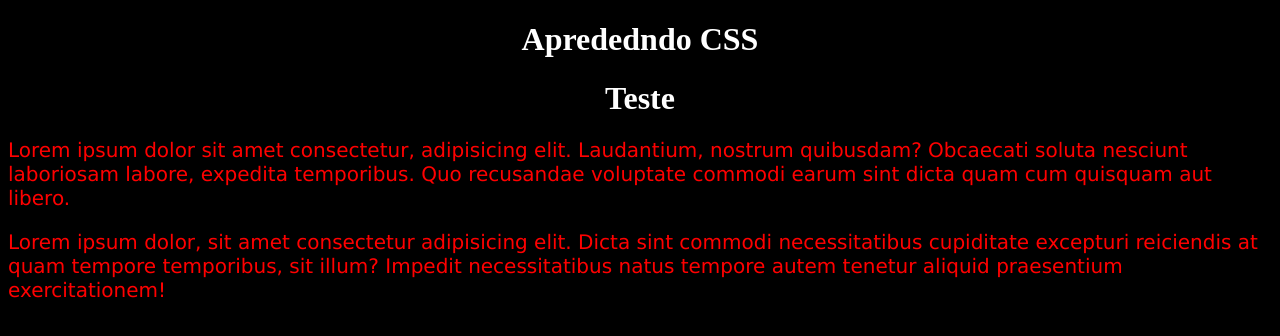
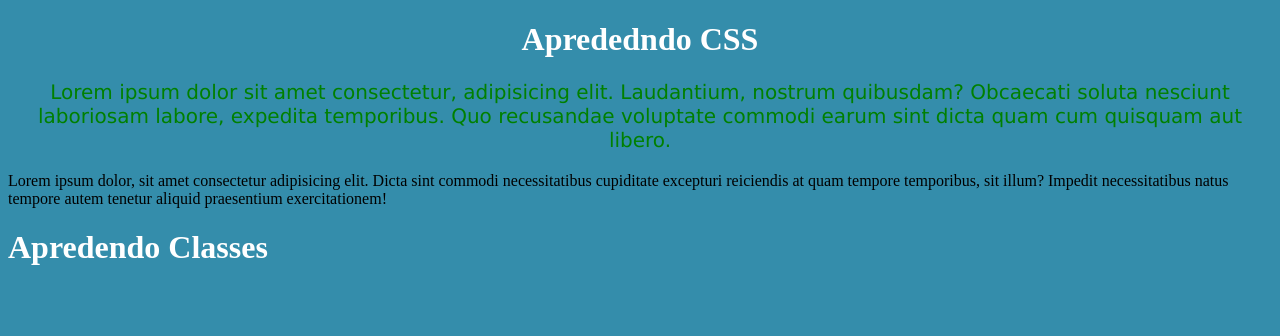
Before and after one commit to catJAL/aprendendo_css, a plain HTML site: page index.html in a window 1280 px wide. Drawn offline with Linux system fonts and the light colour scheme.

Commit message:
Comite secundario

```diff
--- a/index.html
+++ b/index.html
@@ -8,9 +8,9 @@
         <link rel="stylesheet" href="style.css">
     </head>
     <body>
-        <h1>Aprededndo CSS</h1>
-        <h1>Teste</h1>
-        <p>Lorem ipsum dolor sit amet consectetur, adipisicing elit. Laudantium, nostrum quibusdam? Obcaecati soluta nesciunt laboriosam labore, expedita temporibus. Quo recusandae voluptate commodi earum sint dicta quam cum quisquam aut libero.</p>
+        <h1 class="center">Aprededndo CSS</h1>
+        <p id="para" class="cor center" > Lorem ipsum dolor sit amet consectetur, adipisicing elit. Laudantium, nostrum quibusdam? Obcaecati soluta nesciunt laboriosam labore, expedita temporibus. Quo recusandae voluptate commodi earum sint dicta quam cum quisquam aut libero.</p>
         <p>Lorem ipsum dolor, sit amet consectetur adipisicing elit. Dicta sint commodi necessitatibus cupiditate excepturi reiciendis at quam tempore temporibus, sit illum? Impedit necessitatibus natus tempore autem tenetur aliquid praesentium exercitationem!</p>
+        <h1>Apredendo Classes</h1>
     </body>
 </html>
--- a/style.css
+++ b/style.css
@@ -1,14 +1,20 @@
 body {
-    background-color: black;
+    background-color: rgb(52, 141, 171);
   }
 
   h1 {
     color: white;
+  }
+
+  .center {
     text-align: center;
   }
 
-  p {
-    color: red;
+  #para {
     font-family: Verdana;
     font-size: 20px;
   }
+
+  .cor {
+    color:green;
+  }
```
